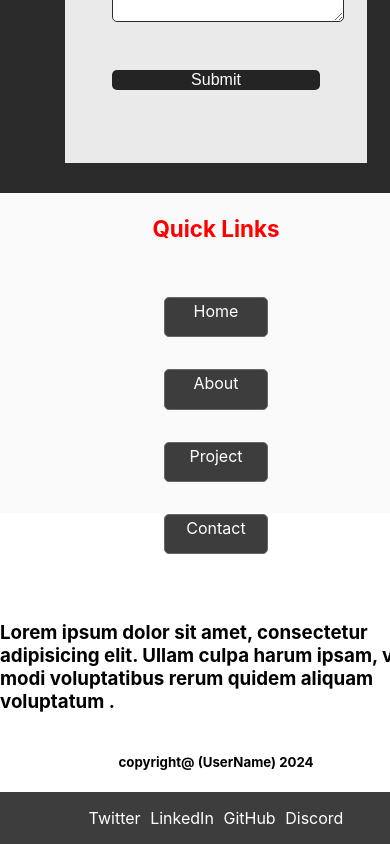
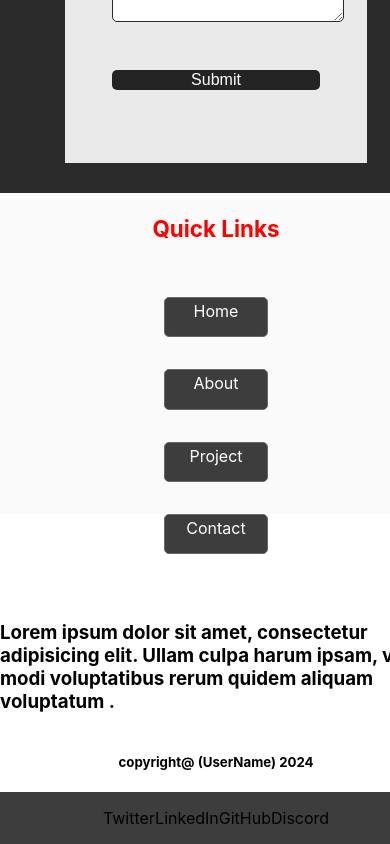
Before and after one commit to Santhosha10/Portfolio-template-web, a React (Create React App) app: page / in a window 390 px wide. Shown: the part 6811-7655 px from the top of the page. Built offline with nearby package versions, Linux system fonts and the light colour scheme; the HTML template or start-up script is replaced by a standard one.

Commit message:
Update footer.css

```diff
--- a/src/Components/Footer/footer.css
+++ b/src/Components/Footer/footer.css
@@ -54,13 +54,14 @@
     justify-content: space-around;
     align-items: flex-end;
 }
-.social-acc a{
+.social-acc li{
+    list-style:none;
     padding: 2rem;
     text-decoration: none;
     color: hsl(0, 0%, 100%);
 }
 
-.social-acc a:hover{
+.social-acc li:hover{
     cursor: pointer;
     color: hsl(275, 20%, 43%)
 }
@@ -72,7 +73,7 @@
         align-items: center;
         gap: 2rem;
     }
-    .social-acc a{
+    .social-acc li{
         padding: .3rem;
     }
 }
```
